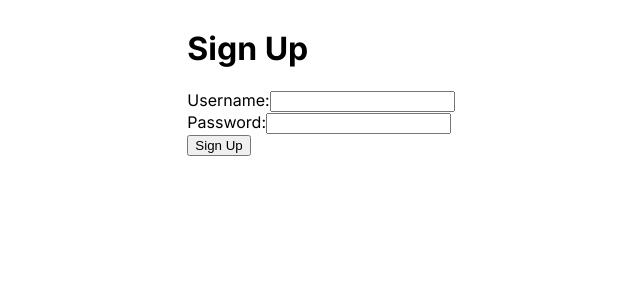
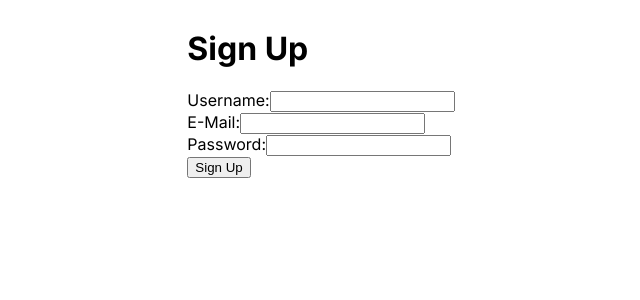
Before and after one commit to DenisStjepanovic/next-app, a Next.js app: page /signup in a window 1280 px wide. Shown: the top 300 px of the page, without its empty margins (319-959 px from the left). Built offline with nearby package versions, Linux system fonts and the light colour scheme.

Commit message:
signin page showing now + signup saves to db

```diff
--- a/app/signup/signup.client.js
+++ b/app/signup/signup.client.js
@@ -4,17 +4,19 @@ import supabase from '../../lib/supabaseClient';
 
 const SignUpPage = () => {
     const [username, setUsername] = useState('');
+    const [email, setEmail] = useState('');
     const [password, setPassword] = useState('');
 
     const handleSignUp = async (event) => {
         event.preventDefault();
 
         // Registriere den Benutzer in der Supabase-Benutzertabelle
-        const { data, error } = await supabase.from('users').insert([{ username, password }]);
+        const { data, error } = await supabase.from('users').insert([{ username, email, password }]);
 
         if (error) {
             // Registrierung fehlgeschlagen
             alert('Fehler bei der Registrierung'); // Zeige eine Fehlermeldung an
+            console.log(error)
         } else {
             // Registrierung erfolgreich
             console.log('Registrierung erfolgreich:', data);
@@ -36,6 +38,16 @@ const SignUpPage = () => {
                     />
                 </div>
                 <div>
+                    <label htmlFor="email">E-Mail:</label>
+                    <input
+                        type="text"
+                        id="email"
+                        value={email}
+                        onChange={(e) => setEmail(e.target.value)}
+                        required
+                    />
+                </div>
+                <div>
                     <label htmlFor="password">Password:</label>
                     <input
                         type="password"
```
Also changed, not shown: app/signin/signin.client.js (+4 -4 lines).
